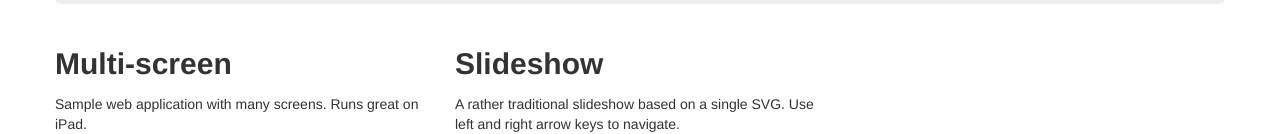
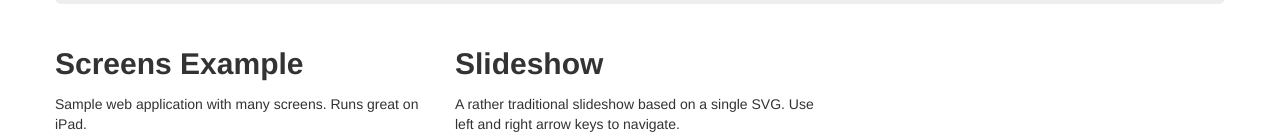
Before and after one commit to tehmou/svgmocker, a plain HTML site: page index.html in a window 1280 px wide. Shown: the part 376-510 px from the top of the page. Drawn offline with Linux system fonts and the light colour scheme.

Commit message:
Rename the screens example.

```diff
--- a/index.html
+++ b/index.html
@@ -43,7 +43,7 @@
 
             <div class="row">
                 <div class="span4">
-                    <h2>Multi-screen</h2>
+                    <h2>Screens Example</h2>
                     <p>Sample web application with many screens. Runs great on iPad.</p>
                     <p><a class="btn" href="examples/screens/index.html">View demo &raquo;</a></p>
                     <p><a class="btn" href="examples/screens/screens.svg">See SVG &raquo;</a></p>
```
Also changed, not shown: examples/screens/index.html (+1 -1 lines).
